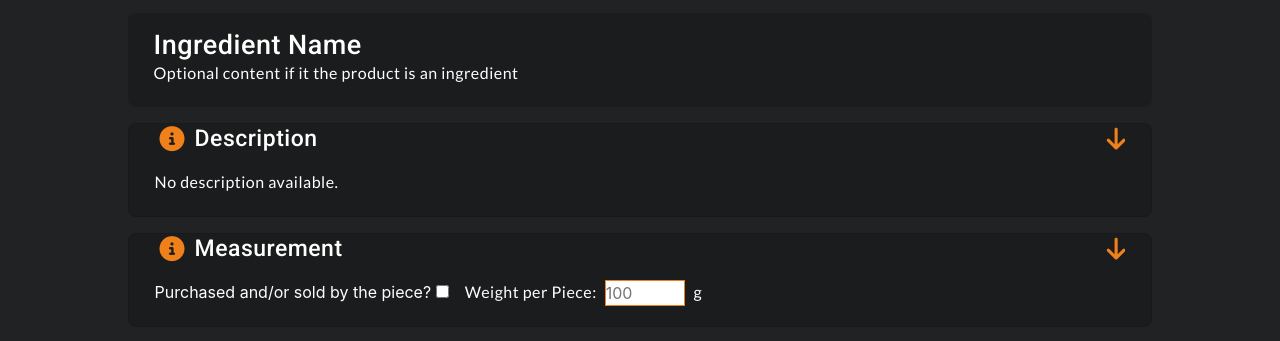
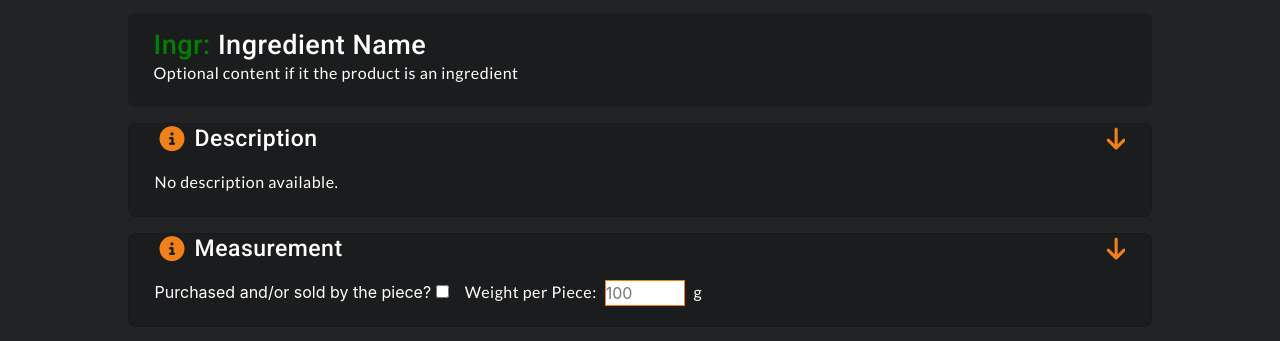
Before and after one commit to CathalDolan/GizaBite, a plain HTML site: page ingredient.html in a window 1280 px wide. Shown: the part 443-784 px from the top of the page. Drawn offline with nearby package versions, Linux system fonts and the light colour scheme.

Commit message:
post merge/commit issues commit to make sure all is up to date

```diff
--- a/assets/css/dish.css
+++ b/assets/css/dish.css
@@ -1,3 +1,10 @@
+#page_title_ingredient {
+    color: green;
+}
+#page_title_ingredient span {
+    color: var(--white);
+}
+
 /*--------- Accordion Collapse / Expand ----------*/
 #accordion .section_bg { /* Overrides the global padding in the collapse/expand sections as it is not required */
     padding: 0;
--- a/ingredient.html
+++ b/ingredient.html
@@ -79,7 +79,7 @@
                 <!--======================================== Name -->
                 <div class="section_bg">
                     <div class="section_in">
-                        <h2  class="page_ti floatL">Ingredient Name</h2>
+                        <h2 id="page_title_ingredient" class="page_ti floatL">Ingr: <span>Ingredient Name</span></h2>
                     </div>
                     <div class="section_in">
                         <p class="clear alignL">Optional content if it the product is an ingredient</p> <!-- Not sure if this should be here too... -->
```
